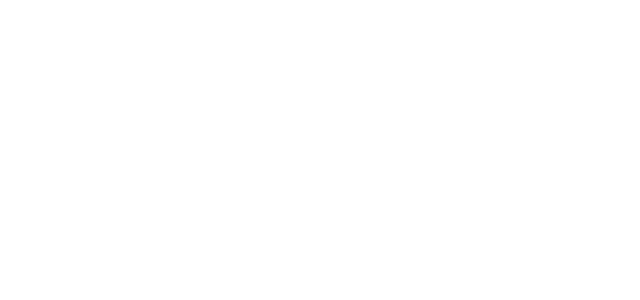
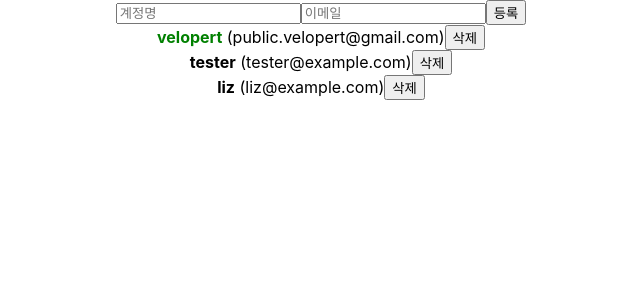
Before and after one commit to ongddree/practice, a React (Create React App) app: page /memo in a window 1280 px wide. Before the commit this address had no page. Shown: the top 300 px of the page, without its empty margins (319-959 px from the left). Built offline with nearby package versions, Linux system fonts and the light colour scheme.

Commit message:
✨ MemoPage 생성

```diff
--- a/src/App.tsx
+++ b/src/App.tsx
@@ -1,7 +1,7 @@
 import React from 'react';
 import './App.css';
 import { BrowserRouter, Route, Routes } from 'react-router-dom';
-import CodingApiPage from './pages/CodingApiPage';
+import { CodingApiPage, MemoPage } from './pages';
 
 function App() {
   return (
@@ -9,6 +9,7 @@ function App() {
       <BrowserRouter>
         <Routes>
           <Route path="/codingApi" element={<CodingApiPage />} />
+          <Route path="/memo" element={<MemoPage />} />
         </Routes>
       </BrowserRouter>
     </div>
```
